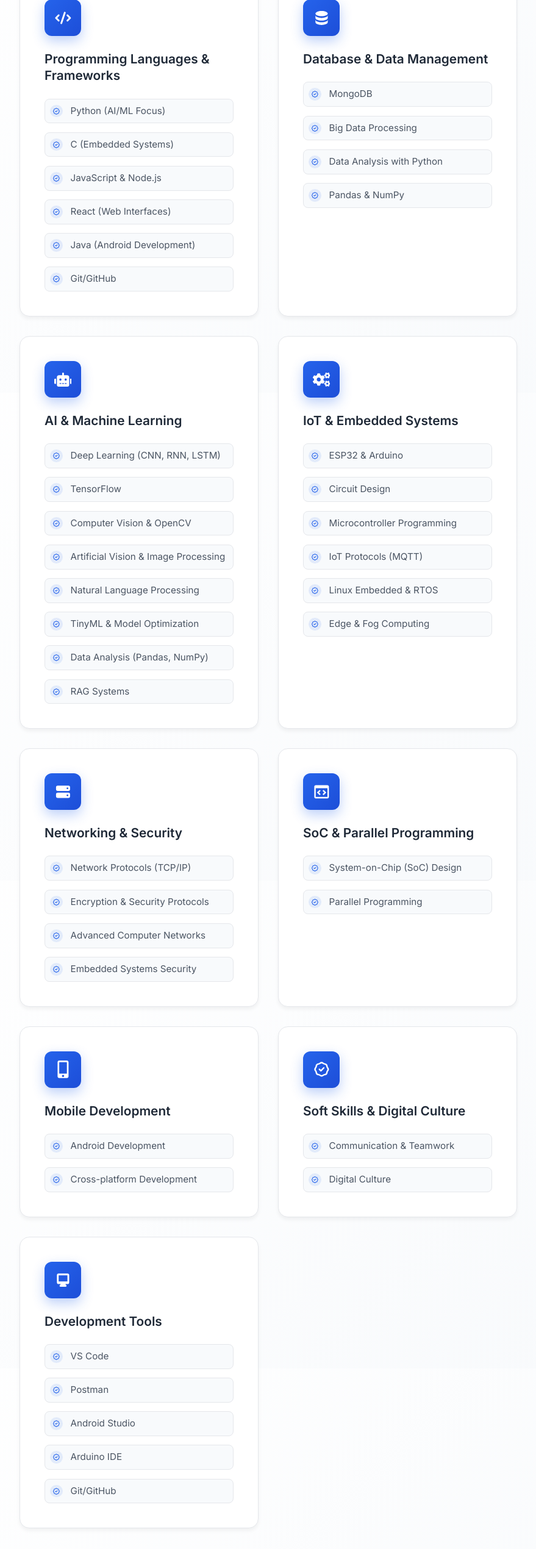
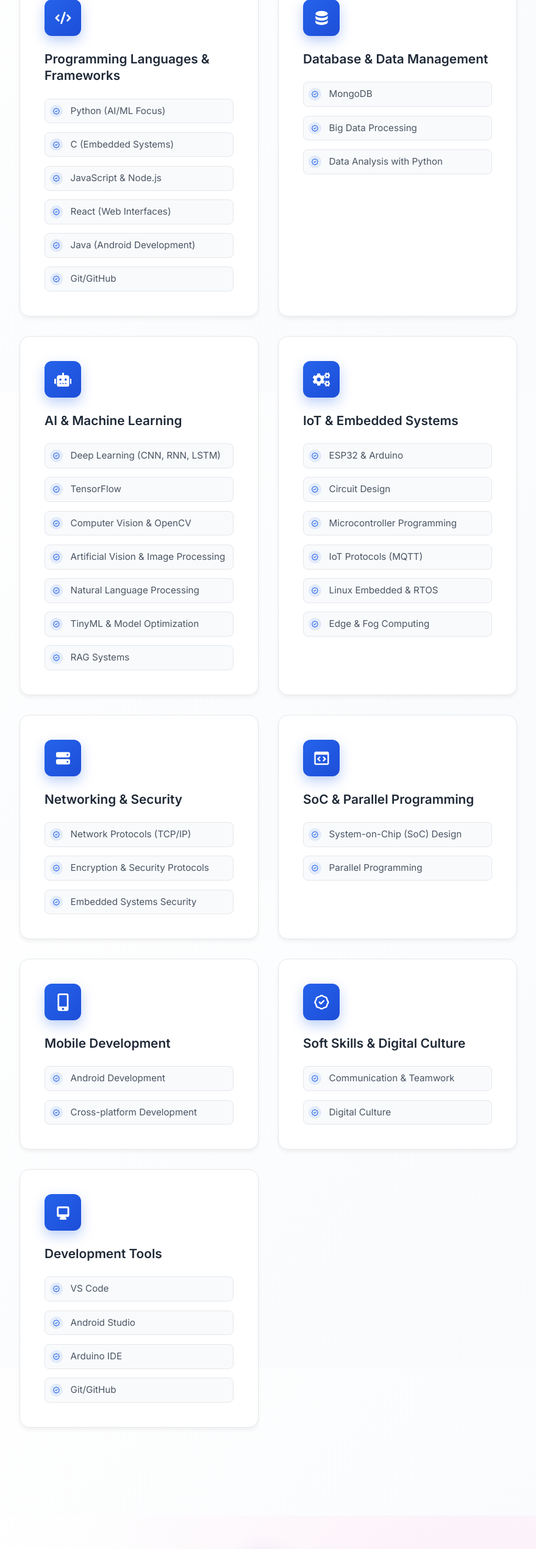
Before and after one commit to boubnacer/nacer-portfolio, a React (Create React App) app: page / in a window 1280 px wide. Shown: the part 7356-9896 px from the top of the page at 61% size, without its empty margins (256-1135 px from the left). Built offline with nearby package versions, Linux system fonts and the light colour scheme.

Commit message:
Adding new CV

```diff
--- a/src/components.js/Services.js
+++ b/src/components.js/Services.js
@@ -77,10 +77,6 @@ const Services = () => {
               <HiOutlineBadgeCheck className="skill__check" />
               <span>Data Analysis with Python</span>
             </div>
-            <div className="skill__item">
-              <HiOutlineBadgeCheck className="skill__check" />
-              <span>Pandas & NumPy</span>
-            </div>
           </div>
         </div>
 
@@ -114,10 +110,6 @@ const Services = () => {
             <div className="skill__item">
               <HiOutlineBadgeCheck className="skill__check" />
               <span>TinyML & Model Optimization</span>
-            </div>
-            <div className="skill__item">
-              <HiOutlineBadgeCheck className="skill__check" />
-              <span>Data Analysis (Pandas, NumPy)</span>
             </div>
             <div className="skill__item">
               <HiOutlineBadgeCheck className="skill__check" />
@@ -174,10 +166,6 @@ const Services = () => {
             <div className="skill__item">
               <HiOutlineBadgeCheck className="skill__check" />
               <span>Encryption & Security Protocols</span>
-            </div>
-            <div className="skill__item">
-              <HiOutlineBadgeCheck className="skill__check" />
-              <span>Advanced Computer Networks</span>
             </div>
             <div className="skill__item">
               <HiOutlineBadgeCheck className="skill__check" />
@@ -255,10 +243,6 @@ const Services = () => {
             </div>
             <div className="skill__item">
               <HiOutlineBadgeCheck className="skill__check" />
-              <span>Postman</span>
-            </div>
-            <div className="skill__item">
-              <HiOutlineBadgeCheck className="skill__check" />
               <span>Android Studio</span>
             </div>
             <div className="skill__item">
--- a/src/data.js
+++ b/src/data.js
@@ -288,7 +288,7 @@ export const technicalSkills = [
   {
     id: 8,
     title: "DevOps & Tools",
-    description: "Git/GitHub, VS Code, MongoDB Atlas, Postman",
+    description: "Git/GitHub, VS Code, MongoDB Atlas",
     icon: "🛠️"
   },
   {
```
